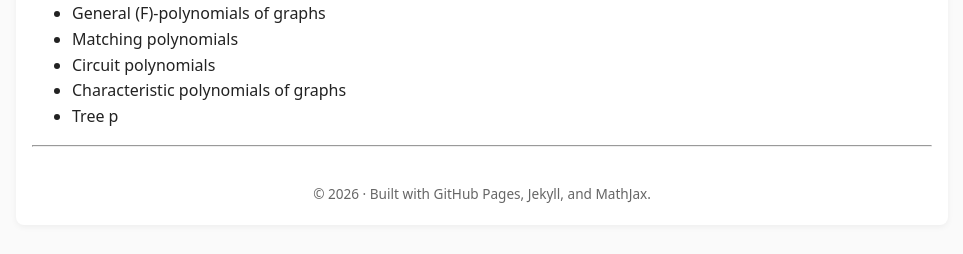
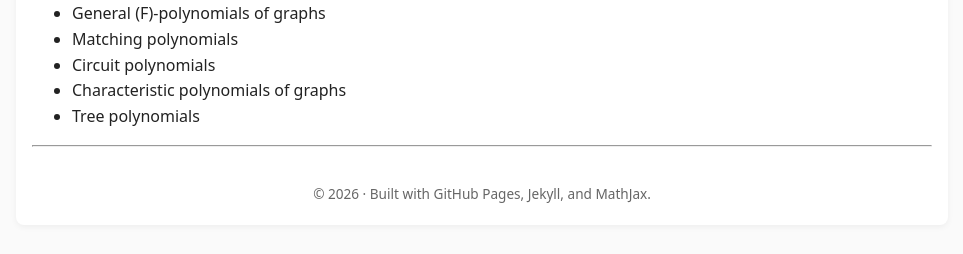
Before and after one commit to SaleemKamaludin/SaleemKamaludin.github.io, a Jekyll site: the page built from courses/graduate/advanced-discrete-mathematics/index.md, in a window 1280 px wide. Shown: the part 955-1209 px from the top of the page, without its empty margins (158-1121 px from the left). Built offline with Jekyll 4.4.1, drawn with Linux system fonts in a browser that asks for light colours.

Commit message:
Update index.md

```diff
--- a/courses/graduate/advanced-discrete-mathematics/index.md
+++ b/courses/graduate/advanced-discrete-mathematics/index.md
@@ -38,4 +38,4 @@ Students are expected to engage with rigorous proofs, advanced combinatorial arg
 - Matching polynomials
 - Circuit polynomials
 - Characteristic polynomials of graphs
-- Tree p
+- Tree polynomials
```
